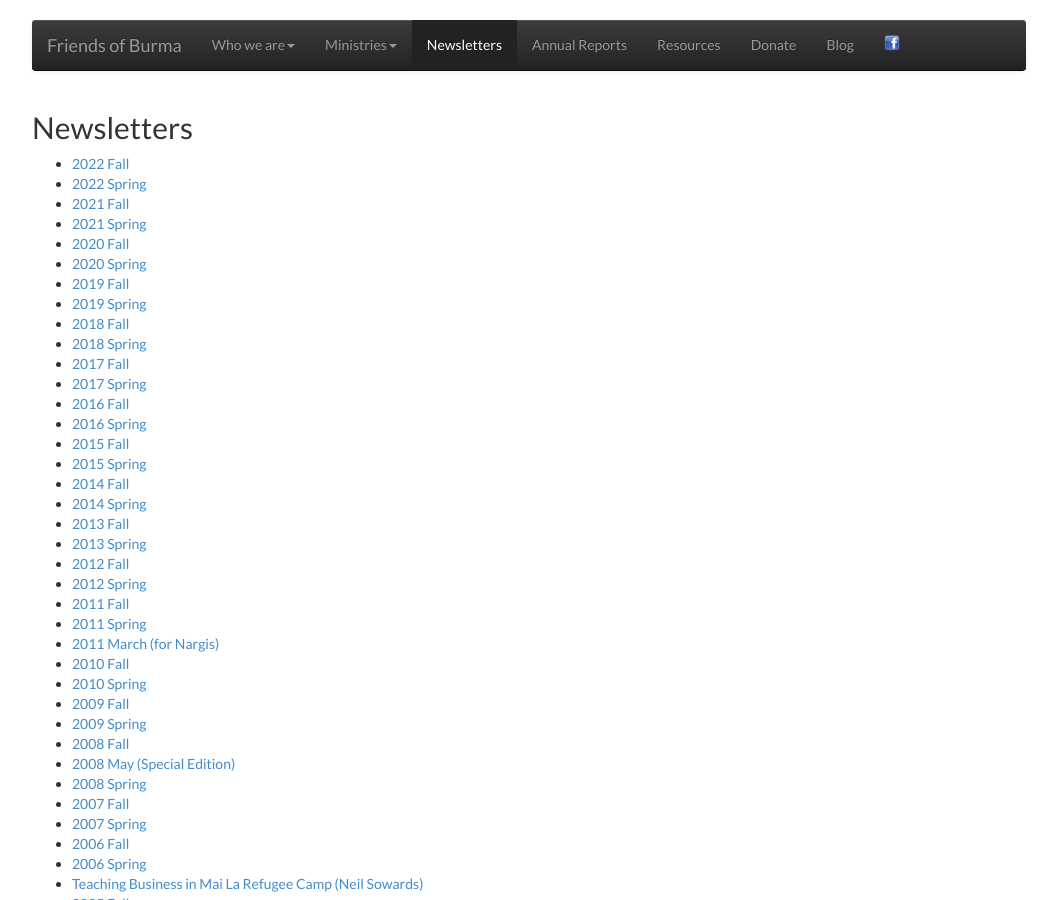
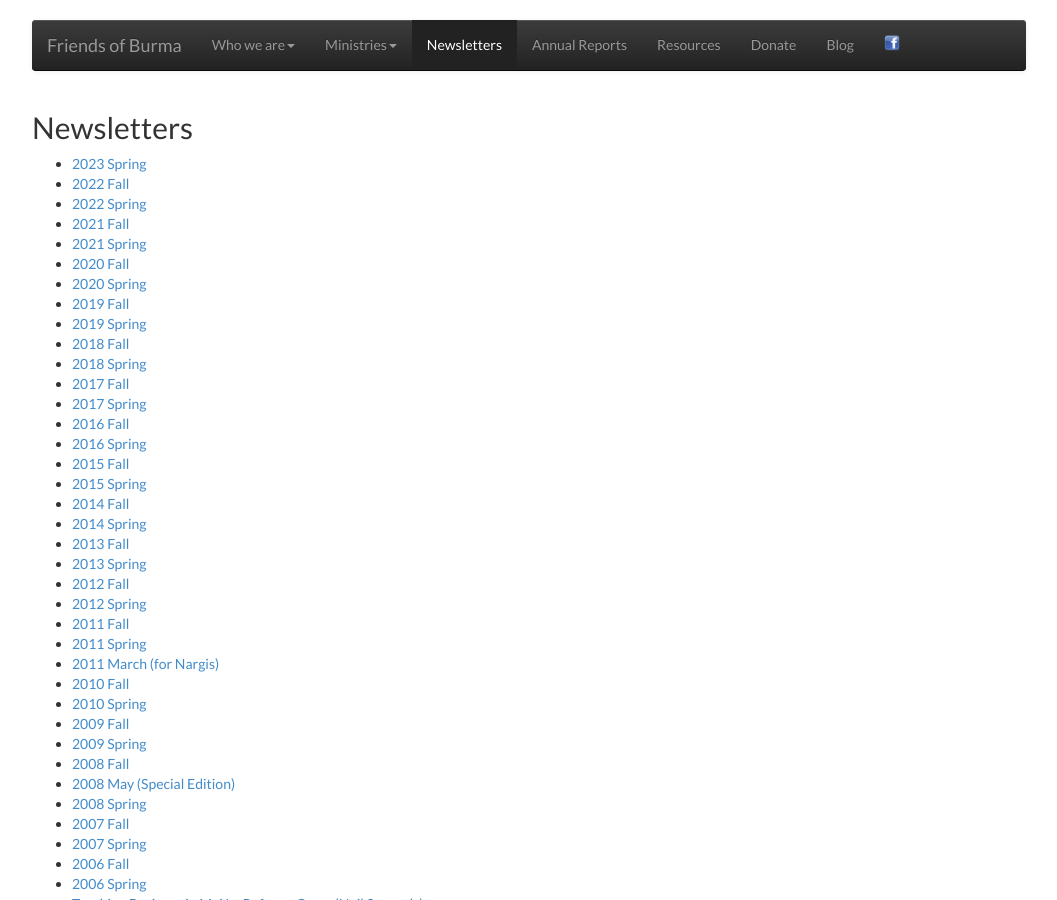
Before and after one commit to friendsofburma/friendsofburma.github.io, a Jekyll site: the page built from _pages/newsletter.md, in a window 1280 px wide and 900 px high. Shown: the whole window, without its empty margins (111-1168 px from the left). Built offline with Jekyll 4.4.1, drawn with Linux system fonts in a browser that asks for light colours.

Commit message:
Spring 2023 newsletter.

```diff
--- a/_pages/newsletter.md
+++ b/_pages/newsletter.md
@@ -9,6 +9,7 @@ permalink: /newsletters/
 
 ## Newsletters
 
+-   [2023 Spring](/static/docs/newsletter_spring_2023.pdf)
 -   [2022 Fall](/static/docs/newsletter_fall_2022.pdf)
 -   [2022 Spring](/static/docs/newsletter_spring_2022.pdf)
 -   [2021 Fall](/static/docs/newsletter_fall_2021.pdf)
```
Also changed, not shown: 1 other file.
